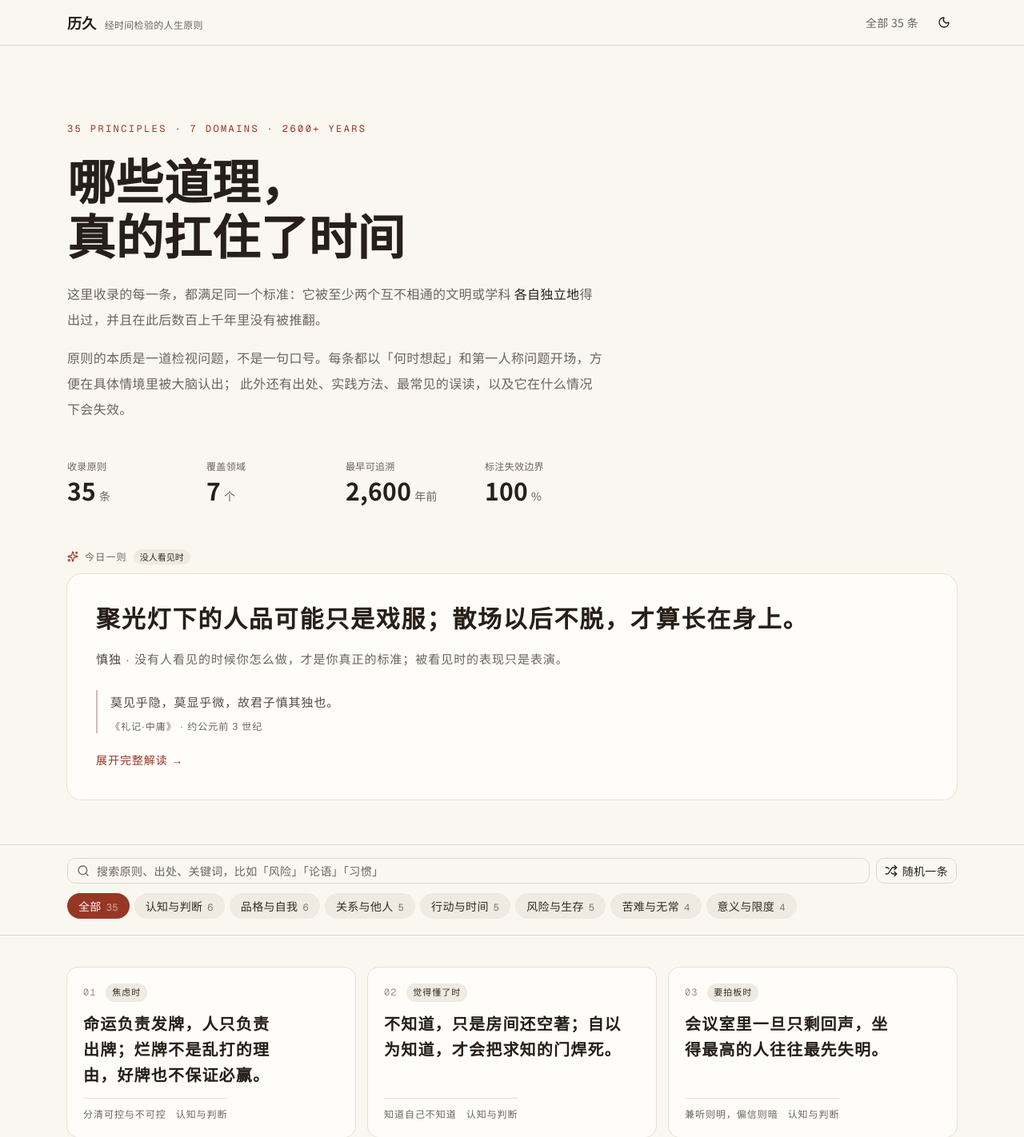
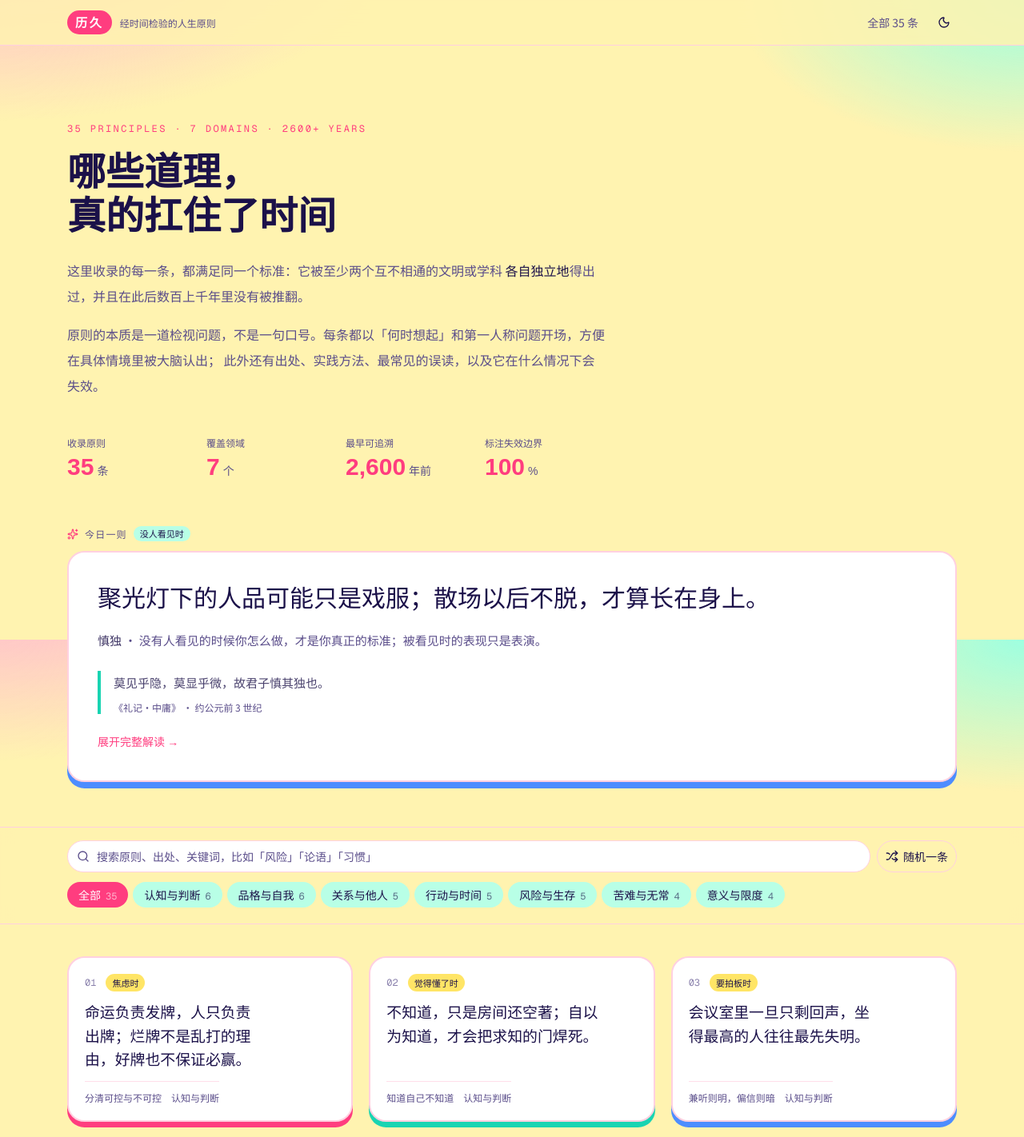
Before and after one commit to brianbai1123/lijiu, a Next.js app: page / in a window 1280 px wide. Shown: the top 1422 px of the page at 80% size. Built offline with nearby package versions, Linux system fonts and the light colour scheme; a web font is replaced by a local one.

Commit message:
将正式站改为丁款多巴胺配色
柠檬黄底、品红强调、薄荷与天空蓝硬投影；主句改思源宋体，卡片不再使用隶书。

Co-authored-by: bylbyx <bylbyx@gmail.com>

```diff
--- a/src/app/designs/layout.tsx
+++ b/src/app/designs/layout.tsx
@@ -1,3 +1,4 @@
+import localFont from "next/font/local";
 import { Noto_Serif_SC } from "next/font/google";
 
 import "./designs.css";
@@ -9,10 +10,20 @@ const notoSerif = Noto_Serif_SC({
   variable: "--font-noto-serif",
 });
 
+const moeLi = localFont({
+  src: "../../fonts/TW-MOE-Li.ttf",
+  display: "swap",
+  variable: "--font-lishu",
+  weight: "400",
+  adjustFontFallback: "Times New Roman",
+});
+
 export default function DesignsLayout({
   children,
 }: {
   children: React.ReactNode;
 }) {
-  return <div className={notoSerif.variable}>{children}</div>;
+  return (
+    <div className={`${notoSerif.variable} ${moeLi.variable}`}>{children}</div>
+  );
 }
--- a/src/app/globals.css
+++ b/src/app/globals.css
@@ -10,8 +10,10 @@
   --font-sans: var(--font-source-han), "Noto Sans SC", "Source Han Sans SC",
     "PingFang SC", "Microsoft YaHei", ui-sans-serif, sans-serif;
   --font-mono: var(--font-geist-mono);
-  --font-heading: var(--font-source-han), "Noto Sans SC", "Source Han Sans SC",
-    "PingFang SC", "Microsoft YaHei", ui-sans-serif, sans-serif;
+  --font-heading: var(--font-noto-serif), "Noto Serif SC", "Source Han Serif SC",
+    "Songti SC", ui-serif, Georgia, serif;
+  --color-mint: var(--mint);
+  --color-sky: var(--sky);
   --color-sidebar-ring: var(--sidebar-ring);
   --color-sidebar-border: var(--sidebar-border);
   --color-sidebar-accent-foreground: var(--sidebar-accent-foreground);
@@ -130,63 +132,109 @@
     @apply font-sans;
   }
 }
-/* ── 宣纸与墨：为长篇中文阅读调过的配色与字体 ───────────────── */
+/* ── 丁款多巴胺：柠檬黄底、品红强调、薄荷与天空蓝 ───────────── */
 
 @theme {
-  --font-serif: var(--font-lishu), "TW-MOE-Li", "LiSu", "STLiti", "Songti TC",
-    "PMingLiU", ui-serif, Georgia, serif;
+  --font-serif: var(--font-noto-serif), "Noto Serif SC", "Source Han Serif SC",
+    "Songti SC", ui-serif, Georgia, serif;
 }
 
 :root {
-  --background: oklch(0.976 0.008 82);
-  --foreground: oklch(0.245 0.014 55);
-  --card: oklch(0.995 0.004 85);
-  --card-foreground: oklch(0.245 0.014 55);
-  --popover: oklch(0.995 0.004 85);
-  --popover-foreground: oklch(0.245 0.014 55);
-  --primary: oklch(0.47 0.135 32);
-  --primary-foreground: oklch(0.985 0.006 82);
-  --secondary: oklch(0.938 0.012 80);
-  --secondary-foreground: oklch(0.3 0.014 55);
-  --muted: oklch(0.944 0.01 80);
-  --muted-foreground: oklch(0.505 0.016 60);
-  --accent: oklch(0.928 0.022 68);
-  --accent-foreground: oklch(0.3 0.02 45);
-  --border: oklch(0.878 0.013 76);
-  --input: oklch(0.878 0.013 76);
-  --ring: oklch(0.56 0.12 32);
+  --background: #fff3b0;
+  --foreground: #1b1149;
+  --card: #ffffff;
+  --card-foreground: #1b1149;
+  --popover: #ffffff;
+  --popover-foreground: #1b1149;
+  --primary: #ff3d7f;
+  --primary-foreground: #ffffff;
+  --secondary: #b8ffe6;
+  --secondary-foreground: #1b1149;
+  --muted: #ffe8f0;
+  --muted-foreground: #5a4d8a;
+  --accent: #ffe566;
+  --accent-foreground: #1b1149;
+  --border: #ffd0e0;
+  --input: #ffd0e0;
+  --ring: #ff3d7f;
+  --radius: 1.35rem;
+  --mint: #19d4b2;
+  --sky: #4d8dff;
 }
 
 .dark {
-  --background: oklch(0.172 0.009 60);
-  --foreground: oklch(0.928 0.008 82);
-  --card: oklch(0.218 0.011 58);
-  --card-foreground: oklch(0.928 0.008 82);
-  --popover: oklch(0.218 0.011 58);
-  --popover-foreground: oklch(0.928 0.008 82);
-  --primary: oklch(0.7 0.128 40);
-  --primary-foreground: oklch(0.185 0.01 58);
-  --secondary: oklch(0.272 0.012 58);
-  --secondary-foreground: oklch(0.928 0.008 82);
-  --muted: oklch(0.272 0.012 58);
-  --muted-foreground: oklch(0.712 0.012 72);
-  --accent: oklch(0.3 0.018 50);
-  --accent-foreground: oklch(0.94 0.01 80);
-  --border: oklch(1 0 0 / 12%);
-  --input: oklch(1 0 0 / 16%);
-  --ring: oklch(0.62 0.1 38);
+  --background: #16082b;
+  --foreground: #fff4fb;
+  --card: #24103f;
+  --card-foreground: #fff4fb;
+  --popover: #24103f;
+  --popover-foreground: #fff4fb;
+  --primary: #ff5ca8;
+  --primary-foreground: #1a0820;
+  --secondary: #1fd4b5;
+  --secondary-foreground: #16082b;
+  --muted: #2a1450;
+  --muted-foreground: #c9b3e8;
+  --accent: #ffe566;
+  --accent-foreground: #1b1149;
+  --border: #5a2a7a;
+  --input: #5a2a7a;
+  --ring: #ff5ca8;
+  --mint: #5cffc4;
+  --sky: #7ab0ff;
 }
 
 @layer base {
   body {
-    letter-spacing: 0.02em;
+    letter-spacing: 0;
     line-height: 1.7;
+    background-color: var(--background);
+    background-image:
+      radial-gradient(900px 420px at 0% -10%, #ffb3d4 0%, transparent 55%),
+      radial-gradient(720px 380px at 100% 0%, #9effe0 0%, transparent 50%);
+    background-attachment: fixed;
   }
 
-  /* 卡片仍用隸書：橫勢較寬，需要更大字距 */
+  .dark body {
+    background-image:
+      radial-gradient(800px 380px at 0% 0%, #ff3d7f55 0%, transparent 55%),
+      radial-gradient(640px 340px at 100% 8%, #19d4b244 0%, transparent 50%);
+  }
+
   .font-serif {
-    letter-spacing: 0.06em;
+    letter-spacing: 0;
   }
+}
+
+.brand-seal {
+  display: inline-flex;
+  align-items: center;
+  padding: 0.12rem 0.62rem 0.1rem;
+  border-radius: 999px;
+  background: var(--primary);
+  color: var(--primary-foreground);
+  font-size: 0.95rem;
+  font-weight: 700;
+  letter-spacing: 0.18em;
+}
+
+.daily-card {
+  border: 2px solid var(--border);
+  border-radius: var(--radius);
+  box-shadow: 0 8px 0 var(--sky);
+}
+
+.principle-grid > * {
+  border: 2px solid var(--border);
+  box-shadow: 0 7px 0 var(--primary);
+}
+
+.principle-grid > *:nth-child(3n + 2) {
+  box-shadow: 0 7px 0 var(--mint);
+}
+
+.principle-grid > *:nth-child(3n) {
+  box-shadow: 0 7px 0 var(--sky);
 }
 
 /* 手写的印章式序号与竖排引文的公共样式 */
--- a/src/app/layout.tsx
+++ b/src/app/layout.tsx
@@ -1,6 +1,5 @@
 import type { Metadata } from "next";
-import { Geist_Mono, Noto_Sans_SC } from "next/font/google";
-import localFont from "next/font/local";
+import { Geist_Mono, Noto_Sans_SC, Noto_Serif_SC } from "next/font/google";
 import { ThemeProvider } from "@/components/theme-provider";
 import "./globals.css";
 
@@ -11,12 +10,11 @@ const sourceHanSans = Noto_Sans_SC({
   variable: "--font-source-han",
 });
 
-const moeLi = localFont({
-  src: "../fonts/TW-MOE-Li.ttf",
+const notoSerif = Noto_Serif_SC({
+  subsets: ["latin"],
+  weight: ["400", "500", "600"],
   display: "swap",
-  variable: "--font-lishu",
-  weight: "400",
-  adjustFontFallback: "Times New Roman",
+  variable: "--font-noto-serif",
 });
 
 const geistMono = Geist_Mono({
@@ -35,7 +33,7 @@ export default function RootLayout({ children }: LayoutProps<"/">) {
     <html
       lang="zh-CN"
       suppressHydrationWarning
-      className={`${sourceHanSans.variable} ${sourceHanSans.className} ${moeLi.variable} ${geistMono.variable} h-full antialiased`}
+      className={`${sourceHanSans.variable} ${sourceHanSans.className} ${notoSerif.variable} ${geistMono.variable} h-full antialiased`}
     >
       <body className="flex min-h-full flex-col">
         <ThemeProvider
--- a/src/app/page.tsx
+++ b/src/app/page.tsx
@@ -10,7 +10,7 @@ export default function Home() {
       <header className="sticky top-0 z-30 border-b border-border bg-background/85 backdrop-blur-md">
         <div className="mx-auto flex w-full max-w-6xl items-center justify-between gap-4 px-5 py-3">
           <div className="flex items-baseline gap-2.5">
-            <span className="text-lg font-semibold">历久</span>
+            <span className="brand-seal">历久</span>
             <span className="hidden text-xs text-muted-foreground sm:inline">
               经时间检验的人生原则
             </span>
@@ -33,7 +33,7 @@ export default function Home() {
             {principles.length} principles · {categories.length} domains ·{" "}
             {oldest}+ years
           </p>
-          <h1 className="mt-5 max-w-3xl text-4xl leading-[1.15] font-semibold text-balance sm:text-6xl">
+          <h1 className="mt-5 max-w-3xl font-serif text-4xl leading-[1.14] font-semibold text-balance sm:text-5xl">
             哪些道理，
             <br className="hidden sm:block" />
             真的扛住了时间
@@ -57,7 +57,7 @@ export default function Home() {
             ].map((s) => (
               <div key={s.k}>
                 <dt className="text-xs text-muted-foreground">{s.k}</dt>
-                <dd className="mt-1 text-3xl font-semibold">
+                <dd className="mt-1 font-serif text-3xl font-semibold text-primary">
                   {s.v}
                   <span className="ml-1 text-sm font-normal text-muted-foreground">
                     {s.u}
@@ -84,7 +84,7 @@ export default function Home() {
             这不是清单的缺陷，恰恰是它诚实的地方：能用一条原则解决的人生，还没开始。
           </p>
           <p className="max-w-3xl text-xs">
-            卡片字型为教育部隶书；其余为思源黑体简体（Noto Sans SC）。教育部隶书由中华民国教育部以创用 CC「姓名标示—禁止改作」3.0 台湾版授权。
+            标题与卡片主句为思源宋体（Noto Serif SC），其余为思源黑体简体（Noto Sans SC）。
           </p>
         </div>
       </footer>
--- a/src/components/explorer.tsx
+++ b/src/components/explorer.tsx
@@ -120,9 +120,9 @@ export function Explorer() {
         <button
           type="button"
           onClick={() => setOpenId(daily.id)}
-          className="group block w-full rounded-2xl bg-card p-6 text-left font-serif ring-1 ring-foreground/10 transition-all hover:ring-primary/45 focus-visible:outline-none focus-visible:ring-2 focus-visible:ring-ring sm:p-9"
+          className="daily-card group block w-full bg-card p-6 text-left transition-transform hover:-translate-y-0.5 focus-visible:outline-none focus-visible:ring-2 focus-visible:ring-ring sm:p-9"
         >
-          <h2 className="font-serif text-2xl leading-snug font-semibold text-balance transition-colors group-hover:text-primary sm:text-3xl">
+          <h2 className="font-serif text-2xl leading-[1.45] text-balance transition-colors group-hover:text-primary sm:text-3xl">
             {daily.check}
           </h2>
           <p className="mt-4 max-w-3xl text-sm leading-7 text-muted-foreground sm:text-[0.9375rem]">
@@ -130,7 +130,7 @@ export function Explorer() {
             {" · "}
             {daily.essence}
           </p>
-          <figure className="mt-6 border-l-2 border-primary/35 pl-4">
+          <figure className="mt-6 border-l-4 border-mint pl-4">
             <blockquote className="font-serif text-[0.9375rem] leading-8 text-foreground/80">
               {daily.quotes[0].text}
             </blockquote>
@@ -157,7 +157,7 @@ export function Explorer() {
                 value={query}
                 onChange={(e) => setQuery(e.target.value)}
                 placeholder="搜索原则、出处、关键词，比如「风险」「论语」「习惯」"
-                className="pl-9"
+                className="h-10 rounded-full bg-card pl-9"
                 aria-label="搜索原则"
               />
               {query && (
@@ -171,7 +171,7 @@ export function Explorer() {
                 </button>
               )}
             </div>
-            <Button variant="outline" onClick={openRandom} className="shrink-0">
+            <Button variant="outline" onClick={openRandom} className="h-10 shrink-0 rounded-full">
               <ShuffleIcon />
               <span className="hidden sm:inline">随机一条</span>
             </Button>
@@ -231,7 +231,7 @@ export function Explorer() {
             </Button>
           </div>
         ) : (
-          <div className="grid gap-4 sm:grid-cols-2 lg:grid-cols-3">
+          <div className="principle-grid grid gap-5 sm:grid-cols-2 lg:grid-cols-3">
             {visible.map((p) => (
               <PrincipleCard
                 key={p.id}
@@ -249,11 +249,11 @@ export function Explorer() {
         open={Boolean(open)}
         onOpenChange={(next) => !next && setOpenId(null)}
       >
-        <DialogContent className="max-h-[88dvh] gap-0 overflow-y-auto sm:max-w-2xl">
+        <DialogContent className="max-h-[88dvh] gap-0 overflow-y-auto rounded-[1.35rem] border-2 border-border sm:max-w-2xl">
           {open && (
             <>
               <DialogHeader className="pb-1">
-                <DialogTitle className="font-serif text-xl leading-snug text-balance sm:text-2xl">
+                <DialogTitle className="font-serif text-xl leading-[1.45] text-balance sm:text-2xl">
                   {open.check}
                 </DialogTitle>
                 <DialogDescription>
--- a/src/components/principle-card.tsx
+++ b/src/components/principle-card.tsx
@@ -19,22 +19,20 @@ export function PrincipleCard({
       type="button"
       onClick={onOpen}
       className={cn(
-        "group flex h-full flex-col gap-3 rounded-xl bg-card p-5 text-left font-serif ring-1 ring-foreground/10 transition-all",
-        "hover:-translate-y-0.5 hover:ring-primary/45 hover:shadow-[0_8px_24px_-12px_var(--color-primary)]",
-        "focus-visible:outline-none focus-visible:ring-2 focus-visible:ring-ring"
+        "group flex h-full flex-col gap-3 rounded-[var(--radius)] bg-card p-5 text-left transition-transform",
+        "hover:-translate-y-0.5 focus-visible:outline-none focus-visible:ring-2 focus-visible:ring-ring",
       )}
     >
       <div className="flex items-center justify-between gap-3">
         <span className="font-mono text-xs text-muted-foreground/70">
           {String(index).padStart(2, "0")}
         </span>
-        <span className="rounded-full bg-secondary px-2 py-0.5 text-[11px] text-secondary-foreground">
+        <span className="rounded-full bg-accent px-2 py-0.5 text-[11px] font-medium text-accent-foreground">
           {principle.trigger}
         </span>
       </div>
 
-      {/* 主表达：检视问题，不是抽象标题 */}
-      <h3 className="font-serif text-lg leading-8 font-semibold text-balance text-foreground transition-colors group-hover:text-primary sm:text-xl">
+      <h3 className="font-serif text-[1.18rem] leading-[1.55] text-balance text-foreground transition-colors group-hover:text-primary">
         {principle.check}
       </h3>
 
--- a/src/components/principle-detail.tsx
+++ b/src/components/principle-detail.tsx
@@ -162,7 +162,7 @@ export function PrincipleDetail({
           {principle.quotes.map((quote) => (
             <figure
               key={quote.source}
-              className="border-l-2 border-primary/35 py-0.5 pl-4"
+              className="border-l-4 border-mint py-0.5 pl-4"
             >
               <blockquote className="text-[0.9375rem] leading-8 text-foreground/85">
                 {quote.text}
@@ -239,7 +239,7 @@ export function PrincipleDetail({
               </li>
             ))}
           </ol>
-          <p className="border-l-2 border-primary/40 pl-4 text-[0.9375rem] leading-7 font-medium text-foreground">
+          <p className="border-l-4 border-mint pl-4 text-[0.9375rem] leading-7 font-medium text-foreground">
             {principle.firstPrinciples.conclusion}
           </p>
         </Section>
--- a/src/components/ui/dialog.tsx
+++ b/src/components/ui/dialog.tsx
@@ -39,7 +39,7 @@ function DialogOverlay({
     <DialogPrimitive.Overlay
       data-slot="dialog-overlay"
       className={cn(
-        "fixed inset-0 isolate z-50 bg-black/10 duration-100 supports-backdrop-filter:backdrop-blur-xs data-open:animate-in data-open:fade-in-0 data-closed:animate-out data-closed:fade-out-0",
+          "fixed inset-0 isolate z-50 bg-primary/20 duration-100 supports-backdrop-filter:backdrop-blur-xs data-open:animate-in data-open:fade-in-0 data-closed:animate-out data-closed:fade-out-0",
         className
       )}
       {...props}
```
Also changed, not shown: 1 other file (tests, documents, lock files or other folders).
